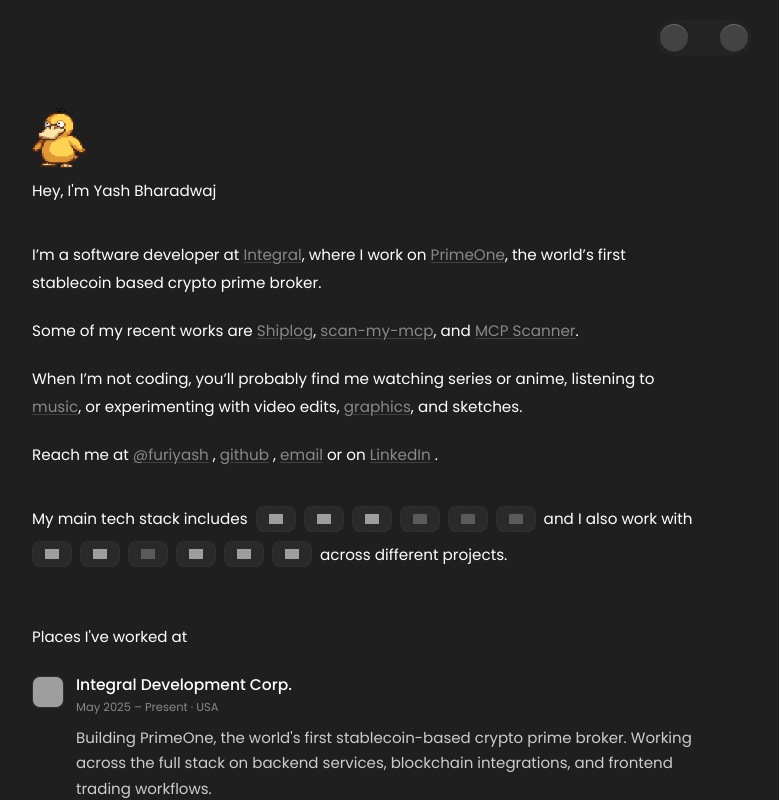
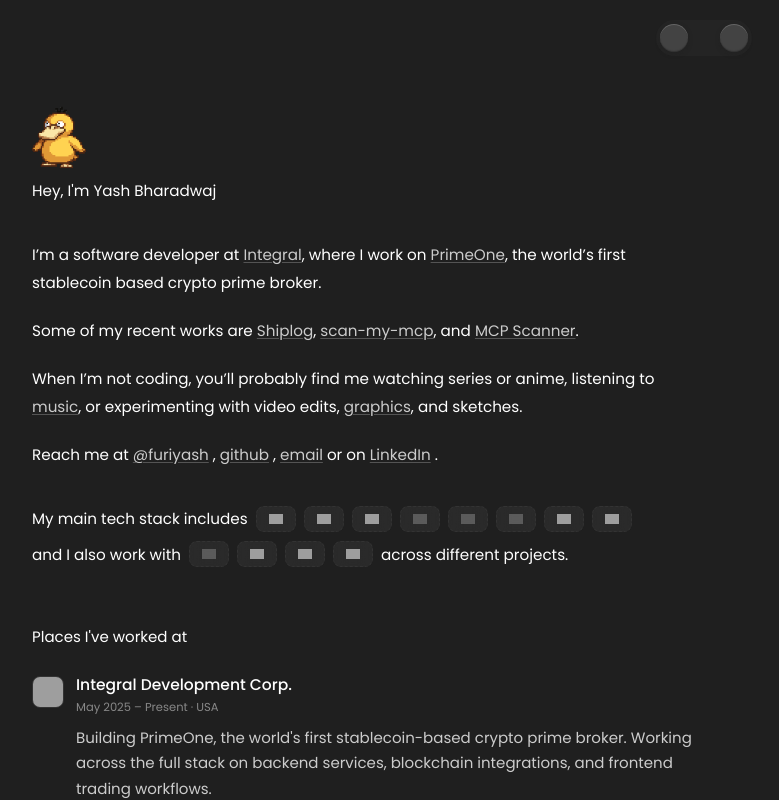
Before and after one commit to meanmachine889/yxsh, a Next.js app: page / in a window 1280 px wide. Shown: the top 800 px of the page, without its empty margins (272-1051 px from the left). Built offline with nearby package versions, Linux system fonts and the light colour scheme; no server answers; grey boxes are pictures that could not be loaded; some icons are missing.

Commit message:
polish-2

```diff
--- a/app/components/v2/hero2.tsx
+++ b/app/components/v2/hero2.tsx
@@ -55,7 +55,7 @@
           href="https://www.integral.com/integral-launches-worlds-first-stablecoin-based-crypto-prime-broker/"
           target="_blank"
           rel="noopener noreferrer"
-          className="text-fg-3 underline underline-offset-2 hover:text-blue-400 transition-colors"
+          className="text-fg-2 underline underline-offset-2 hover:text-blue-400 transition-colors"
           style={{ textDecorationColor: "color-mix(in srgb, currentColor 30%, transparent)" }}
         >
           Integral
@@ -65,7 +65,7 @@
           href="https://www.primeone.net/?utm_source=pressrelease&utm_medium=referral&utm_campaign=launch"
           target="_blank"
           rel="noopener noreferrer"
-          className="text-fg-3 underline underline-offset-2 hover:text-blue-400 transition-colors"
+          className="text-fg-2 underline underline-offset-2 hover:text-blue-400 transition-colors"
           style={{ textDecorationColor: "color-mix(in srgb, currentColor 30%, transparent)" }}
         >
           PrimeOne
@@ -84,7 +84,7 @@
             href="https://shiplog.today"
             target="_blank"
             rel="noopener noreferrer"
-            className="text-fg-3 underline underline-offset-2 hover:text-blue-400 transition-colors"
+            className="text-fg-2 underline underline-offset-2 hover:text-blue-400 transition-colors"
             style={{ textDecorationColor: "color-mix(in srgb, currentColor 30%, transparent)" }}
           >
             Shiplog
@@ -122,7 +122,7 @@
             href="https://www.npmjs.com/package/scan-my-mcp"
             target="_blank"
             rel="noopener noreferrer"
-            className="text-fg-3 underline underline-offset-2 hover:text-blue-400 transition-colors"
+            className="text-fg-2 underline underline-offset-2 hover:text-blue-400 transition-colors"
             style={{ textDecorationColor: "color-mix(in srgb, currentColor 30%, transparent)" }}
           >
             scan-my-mcp
@@ -141,7 +141,7 @@
               style={{ borderColor: "var(--border-1)", backgroundColor: "var(--bg)", boxShadow: "0 8px 28px rgba(0,0,0,0.10)" }}
             >
               <p className="text-[0.78rem] font-mono text-fg-2 mb-1">$ npx scan-my-mcp</p>
-              <p className="text-[0.72rem] text-fg-3">CLI tool · scans your MCP server for issues</p>
+              <p className="text-[0.72rem] text-fg-2">CLI tool · scans your MCP server for issues</p>
             </div>
           </div>
         </span>
@@ -155,7 +155,7 @@
             href="https://mcpscanner.yxsh.in"
             target="_blank"
             rel="noopener noreferrer"
-            className="text-fg-3 underline underline-offset-2 hover:text-blue-400 transition-colors"
+            className="text-fg-2 underline underline-offset-2 hover:text-blue-400 transition-colors"
             style={{ textDecorationColor: "color-mix(in srgb, currentColor 30%, transparent)" }}
           >
             MCP Scanner
@@ -194,7 +194,7 @@
             href="https://open.spotify.com/playlist/2Om35BZD8zdKnfrrSJNtHl"
             target="_blank"
             rel="noopener noreferrer"
-            className="text-fg-3 underline underline-offset-2 hover:text-blue-400 transition-colors"
+            className="text-fg-2 underline underline-offset-2 hover:text-blue-400 transition-colors"
             style={{ textDecorationColor: "color-mix(in srgb, currentColor 30%, transparent)" }}
           >
             music
@@ -219,7 +219,7 @@
             href="https://in.pinterest.com/furiyash/"
             target="_blank"
             rel="noopener noreferrer"
-            className="text-fg-3 underline underline-offset-2 hover:text-blue-400 transition-colors"
+            className="text-fg-2 underline underline-offset-2 hover:text-blue-400 transition-colors"
             style={{ textDecorationColor: "color-mix(in srgb, currentColor 30%, transparent)" }}
           >
             graphics
@@ -247,7 +247,7 @@
             href="https://x.com/furiyash"
             target="_blank"
             rel="noopener noreferrer"
-            className="text-fg-3 underline underline-offset-2 hover:text-blue-400 transition-colors"
+            className="text-fg-2 underline underline-offset-2 hover:text-blue-400 transition-colors"
             style={{ textDecorationColor: "color-mix(in srgb, currentColor 30%, transparent)" }}
           >
             @furiyash
@@ -286,7 +286,7 @@
             href="https://github.com/meanmachine889"
             target="_blank"
             rel="noopener noreferrer"
-            className="text-fg-3 underline underline-offset-2 hover:text-blue-400 transition-colors"
+            className="text-fg-2 underline underline-offset-2 hover:text-blue-400 transition-colors"
             style={{ textDecorationColor: "color-mix(in srgb, currentColor 30%, transparent)" }}
           >
             github
@@ -311,7 +311,7 @@
           <button
             type="button"
             onClick={copyEmail}
-            className="text-fg-3 underline underline-offset-2 hover:text-blue-400 transition-colors cursor-pointer"
+            className="text-fg-2 underline underline-offset-2 hover:text-blue-400 transition-colors cursor-pointer"
             style={{ textDecorationColor: "color-mix(in srgb, currentColor 30%, transparent)" }}
           >
             email
@@ -343,7 +343,7 @@
             href="https://linkedin.com/in/yash-bharadwaj-47871b251"
             target="_blank"
             rel="noopener noreferrer"
-            className="text-fg-3 underline underline-offset-2 hover:text-blue-400 transition-colors"
+            className="text-fg-2 underline underline-offset-2 hover:text-blue-400 transition-colors"
             style={{ textDecorationColor: "color-mix(in srgb, currentColor 30%, transparent)" }}
           >
             LinkedIn
--- a/app/components/v2/tech-stack.tsx
+++ b/app/components/v2/tech-stack.tsx
@@ -88,11 +88,11 @@
     <div className="w-full max-w-2xl mt-8 font-[family-name:var(--font-poppins)] text-[0.88rem] leading-[1.5rem] text-fg-1 md:mt-9 md:text-[0.95rem] md:leading-[1.7rem]">
       <p className="flex flex-wrap items-center gap-x-1.5 gap-y-1.5 md:gap-x-2 md:gap-y-2">
         My main tech stack includes
-        {techStack.slice(0, 6).map((tech) => (
+        {techStack.slice(0, 8).map((tech) => (
           <TechBadge key={tech.name} tech={tech} />
         ))}
         and I also work with
-        {techStack.slice(6).map((tech) => (
+        {techStack.slice(8).map((tech) => (
           <TechBadge key={tech.name} tech={tech} />
         ))}
         across different projects.
--- a/app/page.tsx
+++ b/app/page.tsx
@@ -1,8 +1,6 @@
 import Hero2 from "./components/v2/hero2";
 import TechStack2 from "./components/v2/tech-stack";
 import Experience2 from "./components/v2/experience2";
-import Projects2 from "./components/v2/projects2";
-import Achievements2 from "./components/v2/achievements2";
 import Footer2 from "./components/v2/footer2";
 export default function Home() {
   return (
@@ -10,8 +8,6 @@
       <Hero2 />
       <TechStack2 />
       <Experience2 />
-      {/* <Projects2 /> */}
-      <Achievements2 />
       <Footer2 />
     </main>
   );
```
